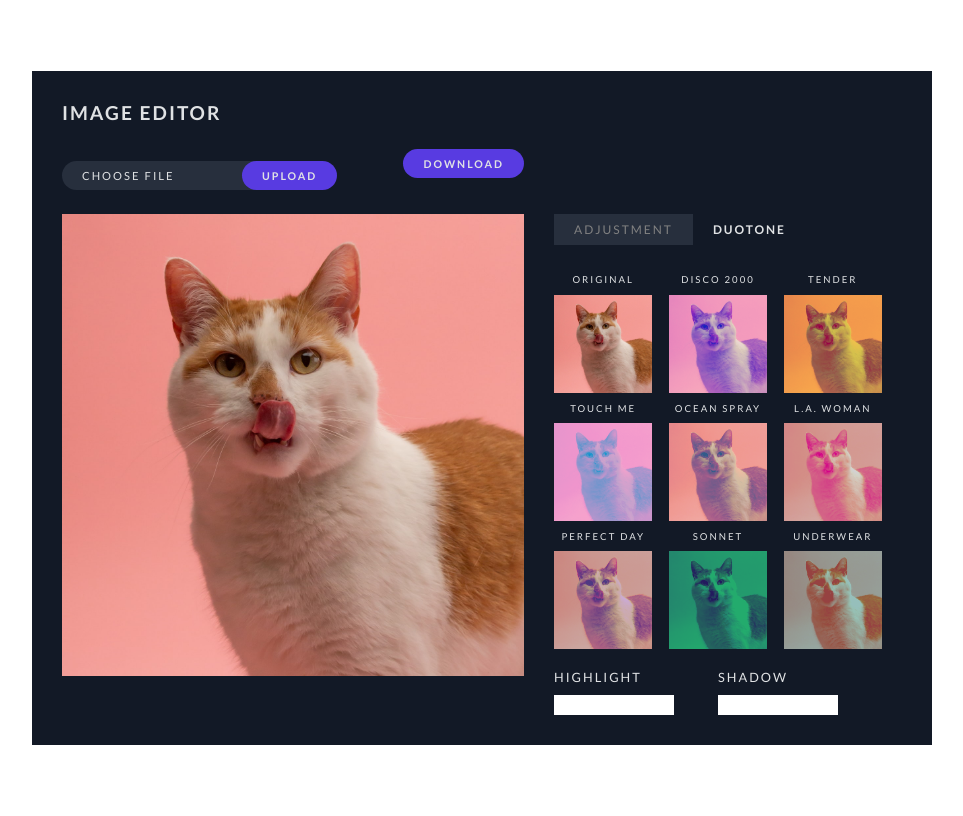
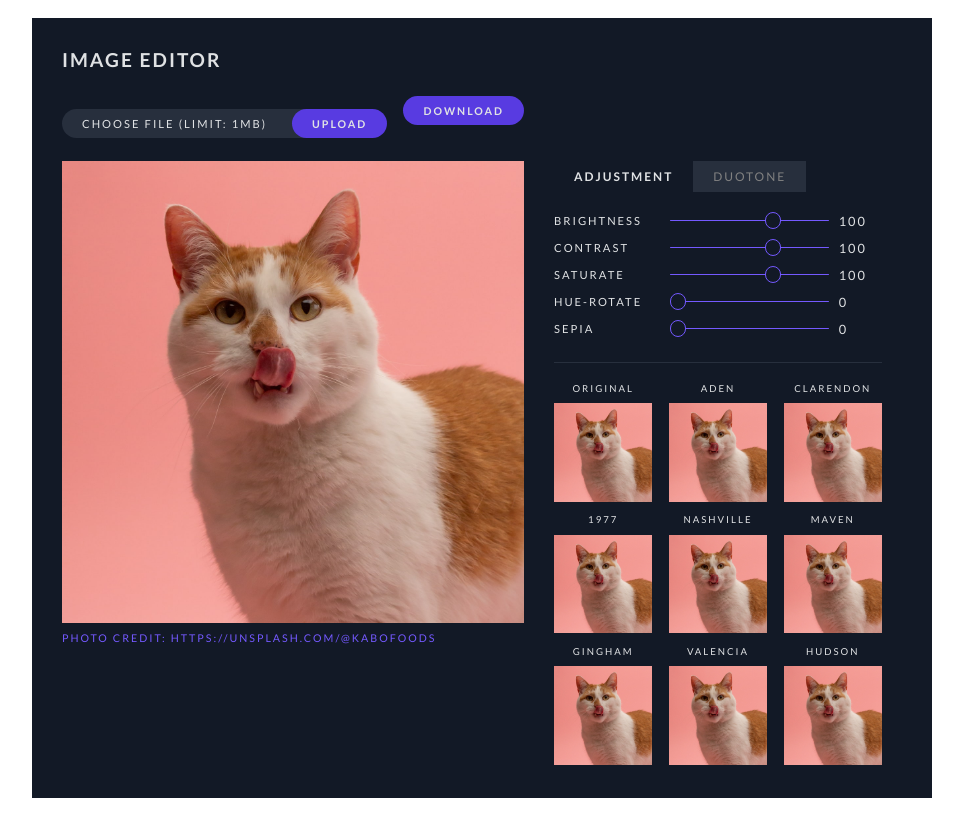
Before and after one commit to hannah-choi/image_editor, a React (Create React App) app in the folder client/: page / in a window 1280 px wide. Shown: the whole page, without its empty margins (166-1129 px from the left). Built offline with nearby package versions, Linux system fonts and the light colour scheme.

Commit message:
modified message, added photocredit, added/deleted comments

```diff
--- a/client/src/components/Canvas.js
+++ b/client/src/components/Canvas.js
@@ -13,7 +13,7 @@ export default function Canvas({ newImagePath }) {
     const thumbnails = useRef(null);
     const [imagePath, setImagePath] = useState("./uploads/default.jpeg");
     const [canvasSize, setCanvasSize] = useState({});
-    const [active, setActive] = useState("Duotone");
+    const [active, setActive] = useState("Adjustment");
     const [duotoneColors, setDuotoneColors] = useState({
         highlight: "#fff",
         shadow: "#fff",
@@ -69,6 +69,7 @@ export default function Canvas({ newImagePath }) {
         imageLoad();
     };
 
+    //apply instagram filter
     const applyInstaFilter = name => {
         const selectedFilter = filters.find(filter => filter.name === name);
         setCanvas();
@@ -87,6 +88,7 @@ export default function Canvas({ newImagePath }) {
         });
     };
 
+    //apply duotone effect
     const applyDuotone = name => {
         clearCanvas();
         const selectedTone = duotones.find(duotone => duotone.name === name);
@@ -102,6 +104,7 @@ export default function Canvas({ newImagePath }) {
         }
     };
 
+    // duotone effect function
     const duotoneFilter = (highlight, shadow) => {
         contextRef.current.globalCompositeOperation = "multiply";
         contextRef.current.fillStyle = highlight;
@@ -126,6 +129,7 @@ export default function Canvas({ newImagePath }) {
         contextRef.current.clearRect(0, 0, canvasSize.width, canvasSize.height);
     };
 
+    //initial image load when duotone is selected
     const duotoneImageLoad = () => {
         setCanvas();
         contextRef.current.filter = "grayscale(1)";
@@ -139,6 +143,7 @@ export default function Canvas({ newImagePath }) {
         contextRef.current.filter = "grayscale(0)";
     };
 
+    //initial image load
     const imageLoad = () => {
         setCanvas();
         contextRef.current.drawImage(
@@ -152,6 +157,7 @@ export default function Canvas({ newImagePath }) {
 
     const buttons = ["Adjustment", "Duotone"];
 
+    //duotone custom color change
     const duotoneColorChange = (name, color) => {
         duotoneImageLoad();
         if (name === "highlight") {
@@ -199,6 +205,13 @@ export default function Canvas({ newImagePath }) {
                     width={canvasSize.width}
                     height={canvasSize.height}
                 />
+                {imagePath === "./uploads/default.jpeg" ? (
+                    <small className="credit">
+                        Photo credit: https://unsplash.com/@kabofoods
+                    </small>
+                ) : (
+                    ""
+                )}
             </div>
             <div className="effectWrapper">
                 {buttons.map(item => (
--- a/client/src/components/Upload.js
+++ b/client/src/components/Upload.js
@@ -12,7 +12,7 @@ export default function Upload({ getFilePath }) {
         msg: null,
     });
     const fileRef = useRef(null);
-    const messageRef = useRef(message);
+    const messageRef = useRef(message); //to use state inside of setTimeout()
     messageRef.current = message;
 
     const onChange = e => {
@@ -41,7 +41,7 @@ export default function Upload({ getFilePath }) {
                 const { fileName, filePath } = res.data;
                 setUploadedFile({ fileName, filePath });
                 getFilePath(filePath);
-                setMessage({ id: v4(), msg: "File has uploaded" });
+                setMessage({ id: v4(), msg: "File uploaded" });
             } catch (err) {
                 if (err.response.status === 500) {
                     setMessage({
@@ -63,7 +63,7 @@ export default function Upload({ getFilePath }) {
         const ext = filename.split(".").pop();
         const name =
             ext === "jpeg" ? filename.slice(0, -3) : filename.slice(0, -2);
-        return name.length < 12 ? filename : name.slice(0, 12) + "..." + ext;
+        return name.length < 16 ? filename : name.slice(0, 16) + "..." + ext;
     };
 
     return (
@@ -82,7 +82,7 @@ export default function Upload({ getFilePath }) {
                     <span
                         onMouseOver={e => {
                             if (file && filename) {
-                                e.target.textContent = "Change file";
+                                e.target.textContent = "Click to Change file";
                             }
                         }}
                         onMouseOut={e => {
@@ -91,7 +91,7 @@ export default function Upload({ getFilePath }) {
                             }
                         }}
                     >
-                        {filename ? getFileName() : "Choose File"}
+                        {filename ? getFileName() : "Choose File (Limit: 1mb)"}
                     </span>
                 </label>
                 <input type="submit" value="UPLOAD" />
--- a/client/src/css/App.css
+++ b/client/src/css/App.css
@@ -24,14 +24,10 @@ body {
 
 :root {
     --bg: #121926;
-    --menu: #181818;
     --secondary: #272f3d;
     --text: #e0e2e4;
     --point: #583be1;
     --point2: #7459ff;
-    --yellow: #e0a358;
-    --button: #aaa;
-    --body: #b3b3b3;
     --middle: #818181;
 }
 
@@ -73,7 +69,6 @@ input[type="submit"]:hover {
 }
 
 .container {
-    /* border: 1px solid green; */
     width: 100%;
     display: flex;
     justify-content: space-between;
@@ -83,16 +78,13 @@ input[type="submit"]:hover {
 .canvasWrapper {
     width: 55%;
     position: relative;
-    /* border: 1px solid blue; */
 }
 
 div.form {
     padding-top: 5px;
     width: 460px;
-    /* margin-bottom: 55px; */
     height: 70px;
     position: relative;
-    /* border: 1px solid red; */
     display: flex;
     align-content: center;
     display: inline-block;
@@ -102,7 +94,6 @@ div.form form {
     width: 100%;
     height: 40px;
     position: relative;
-    /* border: 1px solid salmon; */
 }
 
 .effectWrapper {
@@ -131,6 +122,13 @@ canvas {
     transform: translateX(-50%);
 }
 
+.credit {
+    color: var(--point2);
+    position: absolute;
+    top: 470px;
+    z-index: 10;
+}
+
 button,
 input {
     padding: 0;
@@ -148,21 +146,6 @@ h3 {
 .effects div.hr {
     margin: 25px 0 10px 0;
     border-top: 1px solid var(--secondary);
-}
-
-.block-picker.colorpicker {
-    position: absolute !important;
-    box-sizing: content-box;
-    border: 1px solid #ddd;
-    z-index: 10;
-}
-
-.block-picker.colorpicker.highlight {
-    left: -10px;
-}
-
-.block-picker.colorpicker.shadow {
-    left: 100px;
 }
 
 .hidden {
@@ -184,7 +167,6 @@ h3 {
     top: -5px;
     left: 490px;
     transition: ease-in-out all 0.2s;
-    /* border: 1px solid salmon; */
 }
 
 .visible {
@@ -216,7 +198,3 @@ button#download {
     color: var(--text);
     font-weight: 700;
 }
-
-span.colorDivName {
-    margin-bottom: 10px;
-}
--- a/client/src/css/duotone.css
+++ b/client/src/css/duotone.css
@@ -1,7 +1,6 @@
 .thumbnails {
     display: flex;
     flex-wrap: wrap;
-    /* border: 1px solid green; */
     justify-content: space-between;
     z-index: 1;
     position: relative;
@@ -38,6 +37,10 @@
     margin-top: 20px;
 }
 
+span.colorDivName {
+    margin-bottom: 10px;
+}
+
 .colorButtons .colorDiv {
     flex-basis: 50%;
 }
@@ -51,9 +54,19 @@
 .effects,
 .colorButtons {
     width: 100%;
-    /* margin: 20px 0 0 0; */
 }
 
-/* .colorButtons button {
-    background-color: gray;
-} */
+.block-picker.colorpicker {
+    position: absolute !important;
+    box-sizing: content-box;
+    border: 1px solid #ddd;
+    z-index: 10;
+}
+
+.block-picker.colorpicker.highlight {
+    left: -50px;
+}
+
+.block-picker.colorpicker.shadow {
+    left: 150px;
+}
--- a/client/src/css/imageUpload.css
+++ b/client/src/css/imageUpload.css
@@ -10,7 +10,8 @@ label.inputLabel input[type="file"] {
 .inputLabel {
     font-family: inherit;
     border-radius: 20px 0px 0px 20px;
-    padding: 8px 100px 8px 20px;
+    padding: 8px 20px;
+    width: 300px;
     cursor: pointer;
     display: inline-block;
     font-size: 0.7rem;
@@ -28,5 +29,5 @@ label.inputLabel input[type="file"] {
 input[type="submit"] {
     z-index: 10;
     position: absolute;
-    left: 180px;
+    left: 230px;
 }
--- a/client/src/css/slidebar.css
+++ b/client/src/css/slidebar.css
@@ -2,7 +2,6 @@
     display: flex;
     align-items: center;
     font-size: 0.8rem;
-    /* justify-content: space-between; */
     margin-bottom: 10px;
 }
 
```
Also changed, not shown: client/src/components/File.js (deleted, +0 -15 lines).
